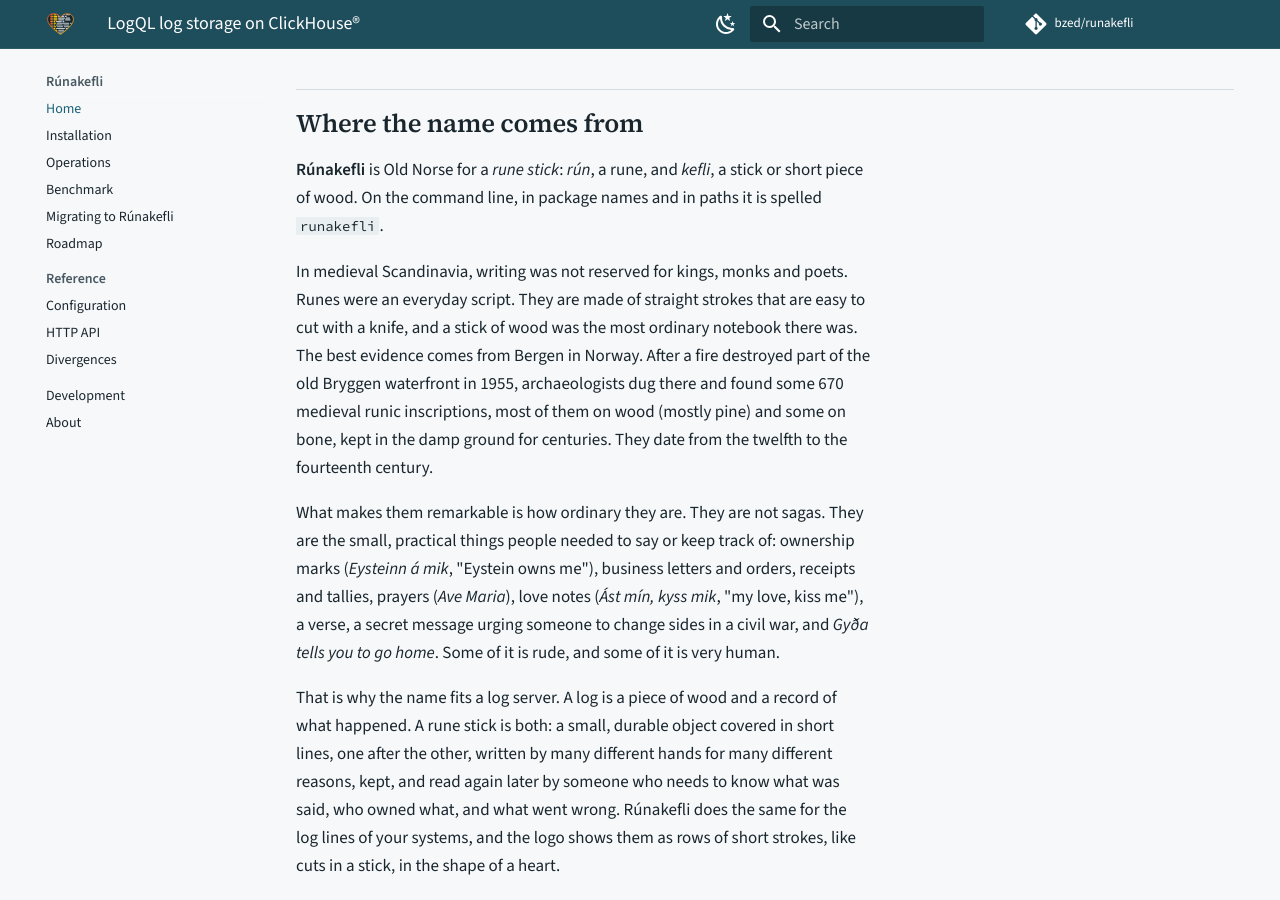
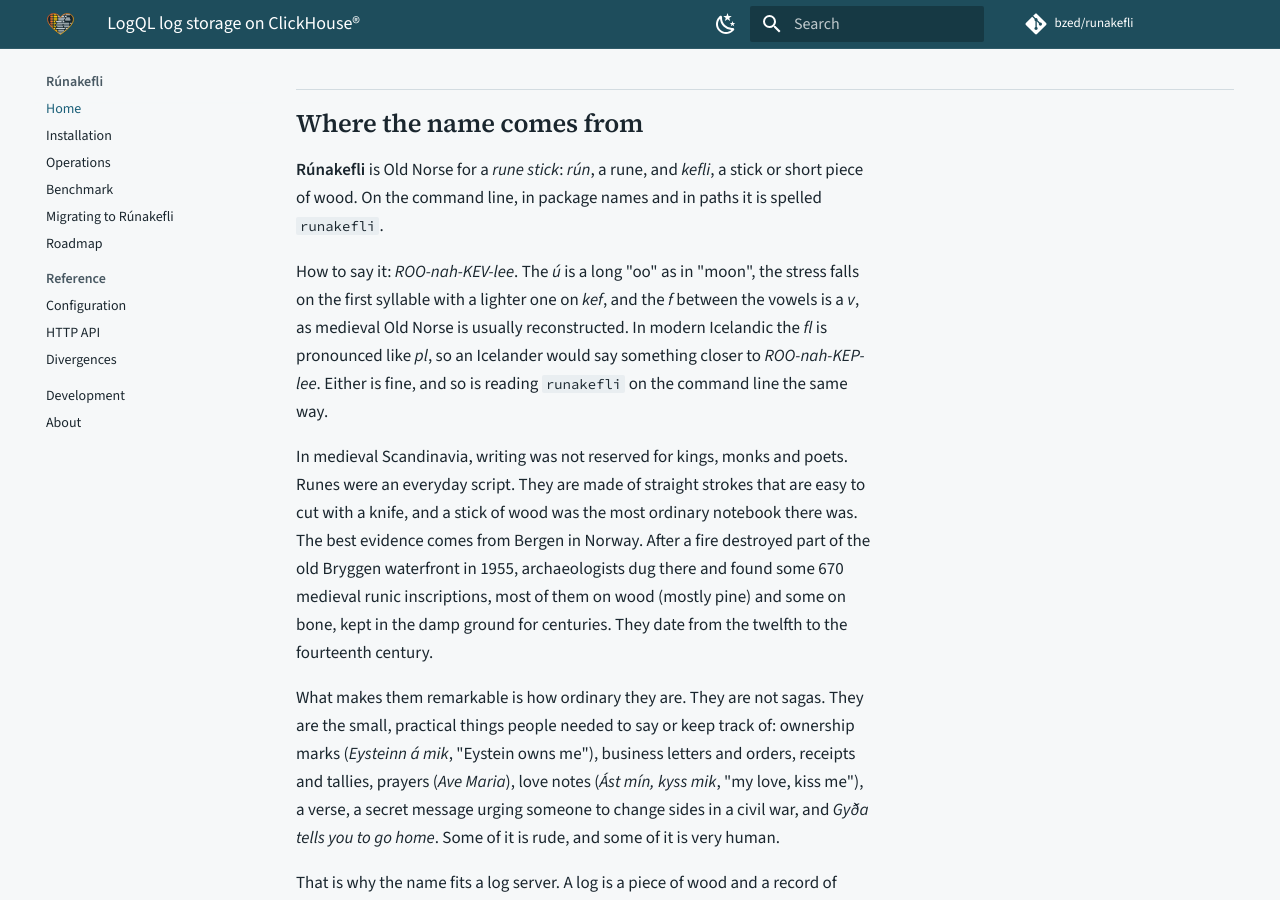
Before and after one commit to bzed/lokihouse, an MkDocs documentation site: the page built from docs/index.md, in a window 1280 px wide and 900 px high, scrolled down 5188 px. Built offline with MkDocs 1.6.1 and Material for MkDocs 9.7.7, drawn with Linux system fonts in a browser that asks for light colours; comment, search, counter and statistics services are not loaded.

Commit message:
docs: explain how to pronounce Rúnakefli
Co-Authored-By: Claude Sonnet 5.5 <noreply@anthropic.com>

```diff
--- a/docs/index.md
+++ b/docs/index.md
@@ -305,6 +305,13 @@ kind of thing. See [where the name comes from](#where-the-name-comes-from).
 stick or short piece of wood. On the command line, in package names and in
 paths it is spelled `runakefli`.
 
+How to say it: *ROO-nah-KEV-lee*. The *ú* is a long "oo" as in "moon", the
+stress falls on the first syllable with a lighter one on *kef*, and the *f*
+between the vowels is a *v*, as medieval Old Norse is usually reconstructed.
+In modern Icelandic the *fl* is pronounced like *pl*, so an Icelander would say
+something closer to *ROO-nah-KEP-lee*. Either is fine, and so is reading
+`runakefli` on the command line the same way.
+
 In medieval Scandinavia, writing was not reserved for kings, monks and poets.
 Runes were an everyday script. They are made of straight strokes that are easy
 to cut with a knife, and a stick of wood was the most ordinary notebook there
```
Also changed, not shown: README.md (+7 -0 lines).
